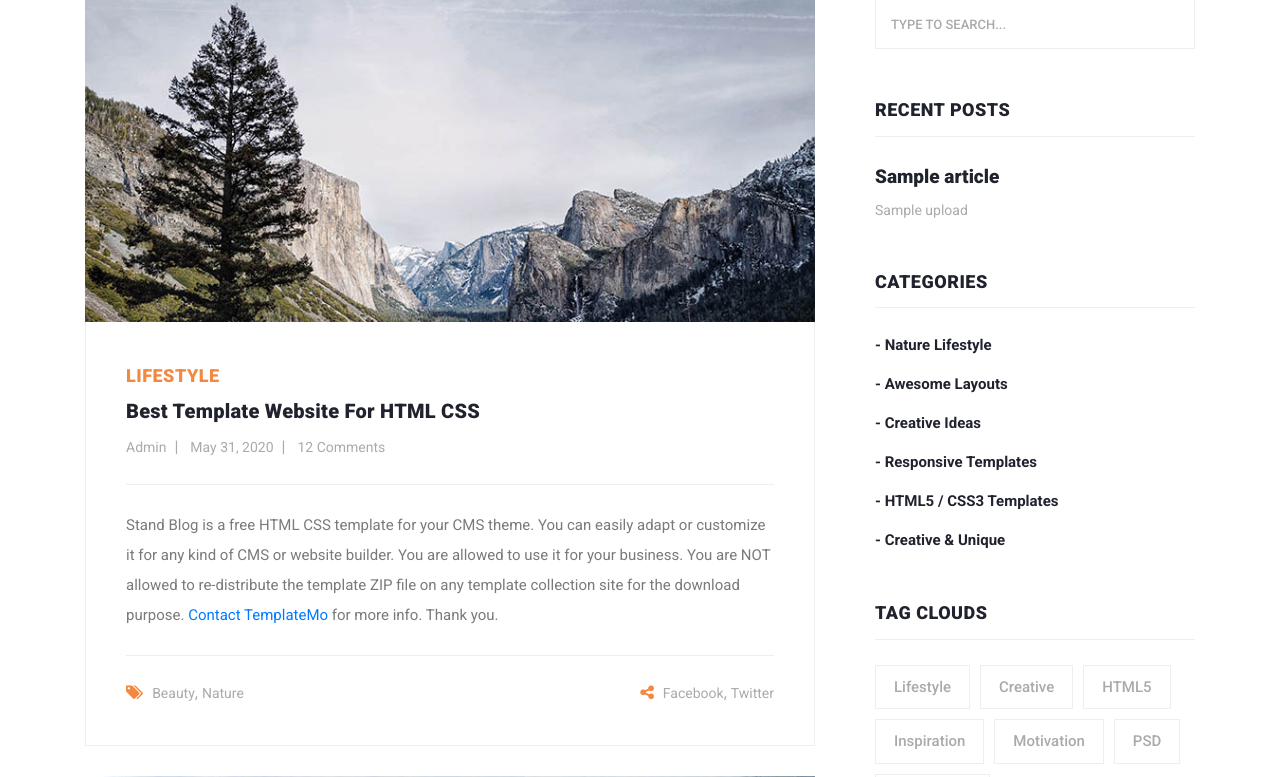
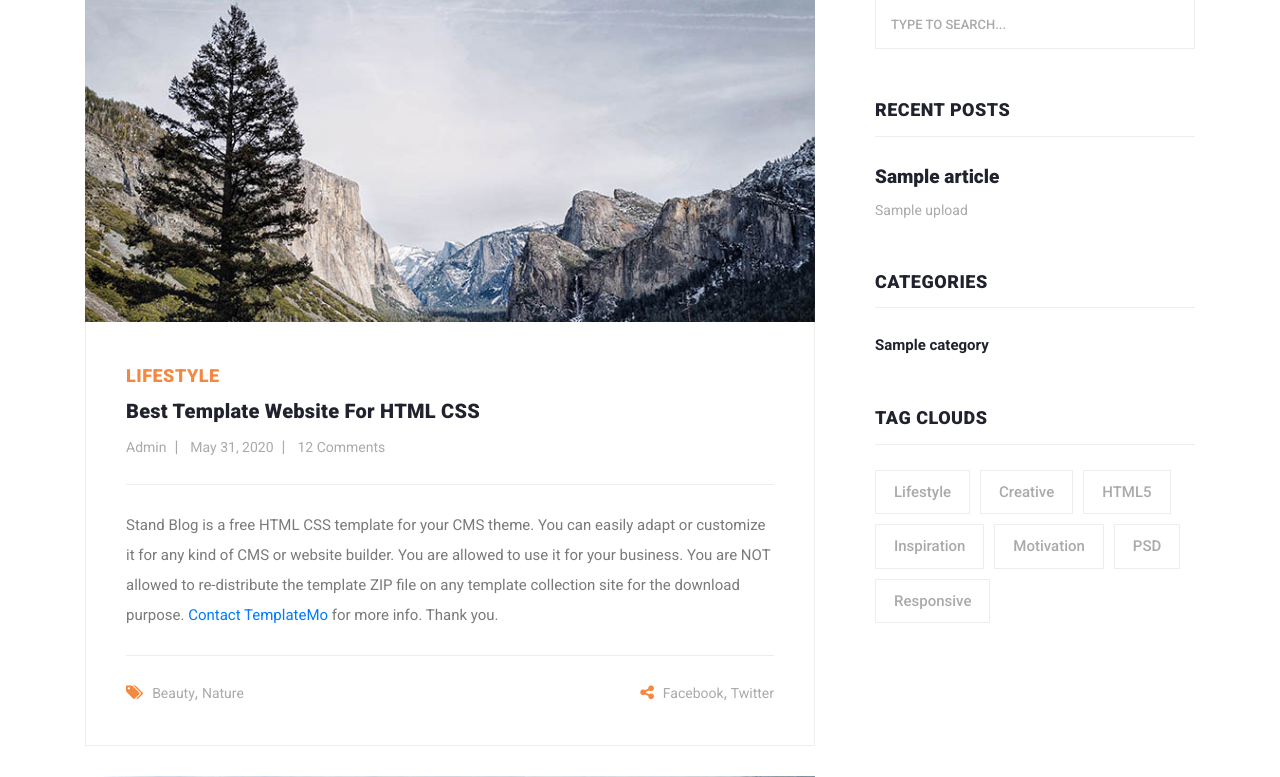
Before and after one commit to Denizrazpoush/Proweblog, a Django app: template home_app/templates/home_app/index.html in a window 1280 px wide. Shown: the part 747-1524 px from the top of the page. Run offline with Django 3.2, Linux system fonts and the light colour scheme; the template is opened without the code that fills it: most values are stand-ins (such as "Sample title", 1, 10 or a date in 2020); grey boxes marked "Sample" are stand-in pictures; some libraries are stand-ins or nearby versions.

Commit message:
category detail done

```diff
--- a/blog_app/models.py
+++ b/blog_app/models.py
@@ -23,7 +23,7 @@ class Category(models.Model):
 
 class Article(models.Model):
     author = models.ForeignKey(User, on_delete=models.CASCADE, unique_for_date="pub_date")
-    category = models.ManyToManyField(Category)
+    category = models.ManyToManyField(Category, related_name="articles")
     title = models.CharField(max_length=30)
     body = models.TextField()
     status = models.BooleanField(default=True)
--- a/blog_app/urls.py
+++ b/blog_app/urls.py
@@ -6,5 +6,6 @@ urlpatterns = [
 
     path("detail/<slug:slug>", views.detail_view, name="detail"),
     path("blogs/", views.blog_view, name="blogs"),
+    path("category/<int:pk>", views.category_detail, name="category"),
 
 ]
--- a/home_app/templates/home_app/index.html
+++ b/home_app/templates/home_app/index.html
@@ -179,75 +179,7 @@
               </div>
             </div>
           </div>
-          <div class="col-lg-4">
-            <div class="sidebar">
-              <div class="row">
-                <div class="col-lg-12">
-                  <div class="sidebar-item search">
-                    <form id="search_form" name="gs" method="GET" action="#">
-                      <input type="text" name="q" class="searchText" placeholder="type to search..." autocomplete="on">
-                    </form>
-                  </div>
-                </div>
-                <div class="col-lg-12">
-                  <div class="sidebar-item recent-posts">
-                    <div class="sidebar-heading">
-                      <h2>Recent Posts</h2>
-                    </div>
-                    <div class="content">
-                      <ul>
-                          {% for article in articles %}
-
-                          <li><a href="{{ article.get_absolute_url }}">
-                            <h5>{{ article.title }}</h5>
-                            <span>{{ article.upload }}</span>
-                            </a></li>
-
-                          {% endfor %}
-
-
-                      </ul>
-                    </div>
-                  </div>
-                </div>
-                <div class="col-lg-12">
-                  <div class="sidebar-item categories">
-                    <div class="sidebar-heading">
-                      <h2>Categories</h2>
-                    </div>
-                    <div class="content">
-                      <ul>
-                        <li><a href="#">- Nature Lifestyle</a></li>
-                        <li><a href="#">- Awesome Layouts</a></li>
-                        <li><a href="#">- Creative Ideas</a></li>
-                        <li><a href="#">- Responsive Templates</a></li>
-                        <li><a href="#">- HTML5 / CSS3 Templates</a></li>
-                        <li><a href="#">- Creative &amp; Unique</a></li>
-                      </ul>
-                    </div>
-                  </div>
-                </div>
-                <div class="col-lg-12">
-                  <div class="sidebar-item tags">
-                    <div class="sidebar-heading">
-                      <h2>Tag Clouds</h2>
-                    </div>
-                    <div class="content">
-                      <ul>
-                        <li><a href="#">Lifestyle</a></li>
-                        <li><a href="#">Creative</a></li>
-                        <li><a href="#">HTML5</a></li>
-                        <li><a href="#">Inspiration</a></li>
-                        <li><a href="#">Motivation</a></li>
-                        <li><a href="#">PSD</a></li>
-                        <li><a href="#">Responsive</a></li>
-                      </ul>
-                    </div>
-                  </div>
-                </div>
-              </div>
-            </div>
-          </div>
+    {% include "includes/sidebar.html" %}
         </div>
       </div>
     </section>
--- a/home_app/templates/includes/sidebar.html
+++ b/home_app/templates/includes/sidebar.html
@@ -0,0 +1,89 @@
+{% load static %}
+<div class="col-lg-4">
+            <div class="sidebar">
+              <div class="row">
+                <div class="col-lg-12">
+                  <div class="sidebar-item search">
+                    <form id="search_form" name="gs" method="GET" action="#">
+                      <input type="text" name="q" class="searchText" placeholder="type to search..." autocomplete="on">
+                    </form>
+                  </div>
+                </div>
+                <div class="col-lg-12">
+                  <div class="sidebar-item recent-posts">
+                    <div class="sidebar-heading">
+                      <h2>Recent Posts</h2>
+                    </div>
+                    <div class="content">
+                      <ul>
+                          {% for article in articles %}
+
+                          <li><a href="{{ article.get_absolute_url }}">
+                            <h5>{{ article.title }}</h5>
+                            <span>{{ article.upload }}</span>
+                            </a></li>
+
+                          {% endfor %}
+
+
+                      </ul>
+                    </div>
+                  </div>
+                </div>
+                <div class="col-lg-12">
+                  <div class="sidebar-item categories">
+                    <div class="sidebar-heading">
+                      <h2>Categories</h2>
+                    </div>
+                    <div class="content">
+                      <ul>
+                        {% for article in articles %}
+                            {% for cat in article.category.all %}
+
+                                <li><a href="{% url "blog_app:category"  cat.id %}">
+
+                                {% endfor %}
+
+
+
+
+                                {% for cat in article.category.all %}
+                                    {{ cat.title}}
+                                {% endfor %}
+                              </a>
+                             {% endfor %}
+
+
+
+
+
+
+
+                        </li>
+
+
+                      </ul>
+                    </div>
+                  </div>
+                </div>
+                <div class="col-lg-12">
+                  <div class="sidebar-item tags">
+                    <div class="sidebar-heading">
+                      <h2>Tag Clouds</h2>
+                    </div>
+                    <div class="content">
+                      <ul>
+                        <li><a href="#">Lifestyle</a></li>
+                        <li><a href="#">Creative</a></li>
+                        <li><a href="#">HTML5</a></li>
+                        <li><a href="#">Inspiration</a></li>
+                        <li><a href="#">Motivation</a></li>
+                        <li><a href="#">PSD</a></li>
+                        <li><a href="#">Responsive</a></li>
+                      </ul>
+                    </div>
+                  </div>
+                </div>
+              </div>
+            </div>
+          </div>
--- a/home_app/views.py
+++ b/home_app/views.py
@@ -1,5 +1,5 @@
 from django.shortcuts import render
-from blog_app.models import Article, ArticleManager
+from blog_app.models import Article, ArticleManager, Category
 
 # Create your views here.
 
--- a/proweb/settings.py
+++ b/proweb/settings.py
@@ -42,6 +42,7 @@ INSTALLED_APPS = [
     'login_app',
     'blog_app.apps.BlogAppConfig',
     'django_cleanup.apps.CleanupConfig',
+    'django_render_partial',
 
 ]
 
```
Also changed, not shown: blog_app/views.py (+9 -1 lines), blog_app/migrations/0004_alter_article_category.py (added), db.sqlite3.
